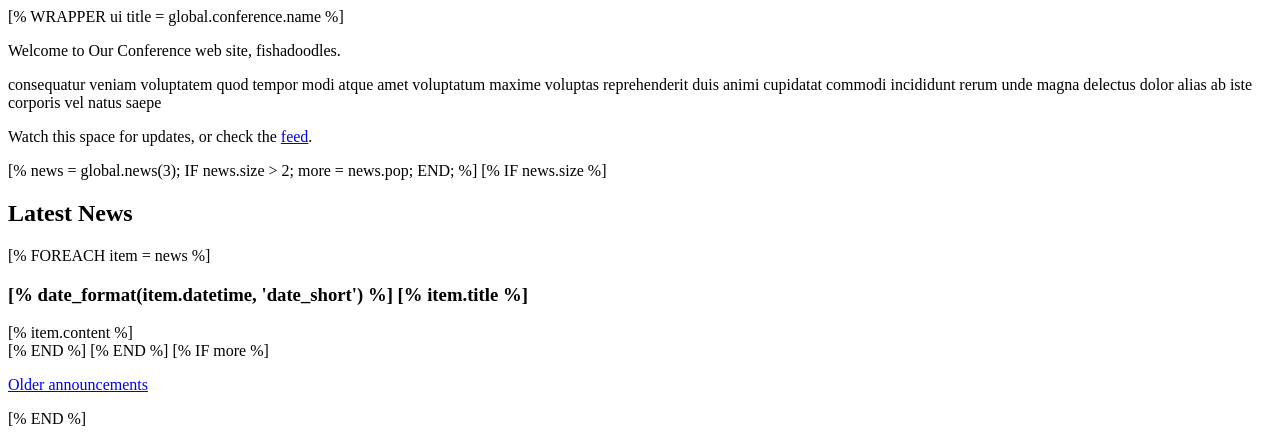
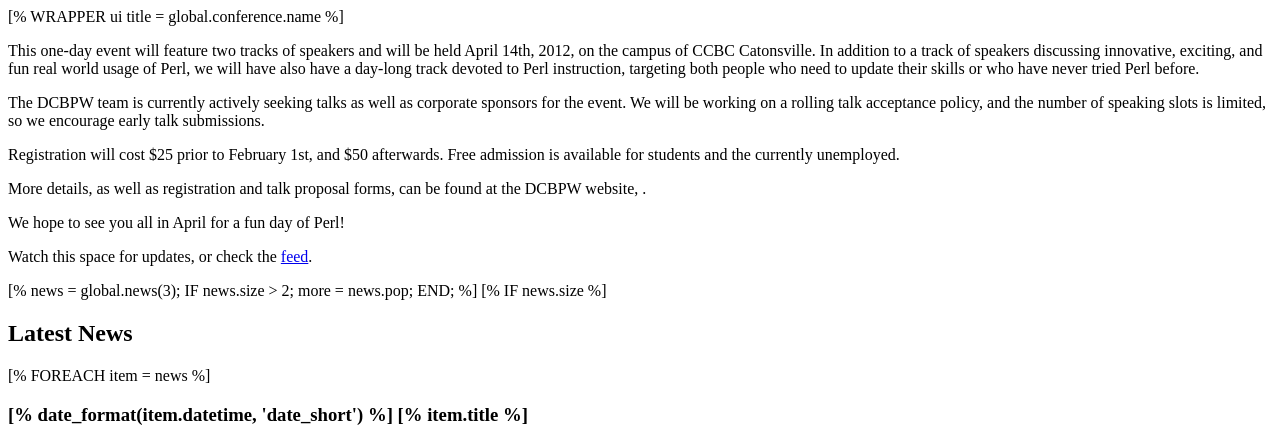
Before and after one commit to awwaiid/DCBPW2012-Act, a plain HTML site: page actdocs/static/index.html in a window 1280 px wide. Shown: the top 441 px of the page. Drawn offline with Linux system fonts and the light colour scheme; files whose address does not match are found by name.

Commit message:
Update static frontpage
git-svn-id: svn://svn.mongueurs.net/dcbpw2012@2 794a3f4c-a034-e111-820f-0014221438fa

```diff
--- a/actdocs/static/index.html
+++ b/actdocs/static/index.html
@@ -1,13 +1,34 @@
 [% WRAPPER ui title = global.conference.name %]
 
 <p>
-Welcome to Our Conference web site, fishadoodles.
+This one-day event will feature two tracks of speakers and will be
+held April 14th, 2012, on the campus of CCBC Catonsville. In addition
+to a track of speakers discussing innovative, exciting, and fun real
+world usage of Perl, we will have also have a day-long track devoted
+to Perl instruction, targeting both people who need to update their
+skills or who have never tried Perl before.
 </p>
 
 <p>
-consequatur veniam voluptatem quod tempor modi atque amet voluptatum
-maxime voluptas reprehenderit duis animi cupidatat commodi incididunt
-rerum unde magna delectus dolor alias ab iste corporis vel natus saepe
+The DCBPW team is currently actively seeking talks as well as
+corporate sponsors for the event. We will be working on a rolling talk
+acceptance policy, and the number of speaking slots is limited, so we
+encourage early talk submissions.
+</p>
+
+<p>
+Registration will cost $25 prior to February 1st, and $50
+afterwards. Free admission is available for students and the currently
+unemployed.
+</p>
+
+<p>
+More details, as well as registration and talk proposal forms, can be
+found at the DCBPW website, <http://dcbpw.org>.
+</p>
+
+<p>
+We hope to see you all in April for a fun day of Perl!
 </p>
 
 <p>
```
